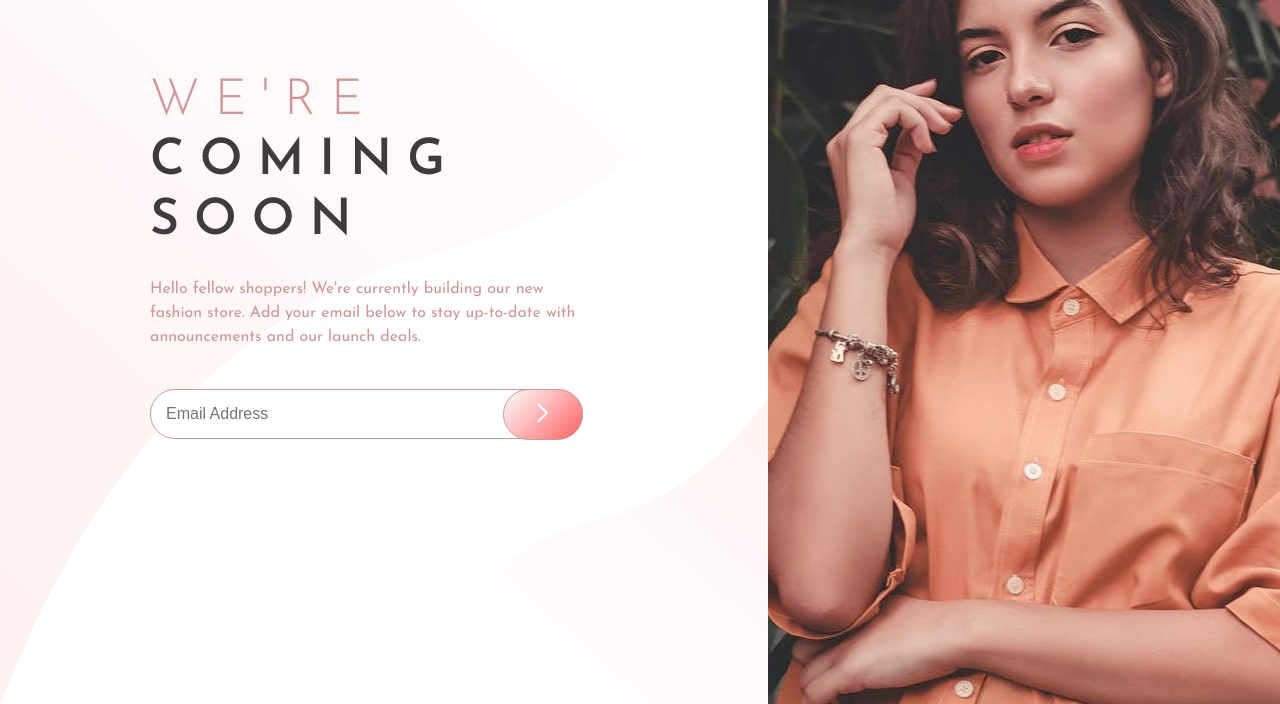
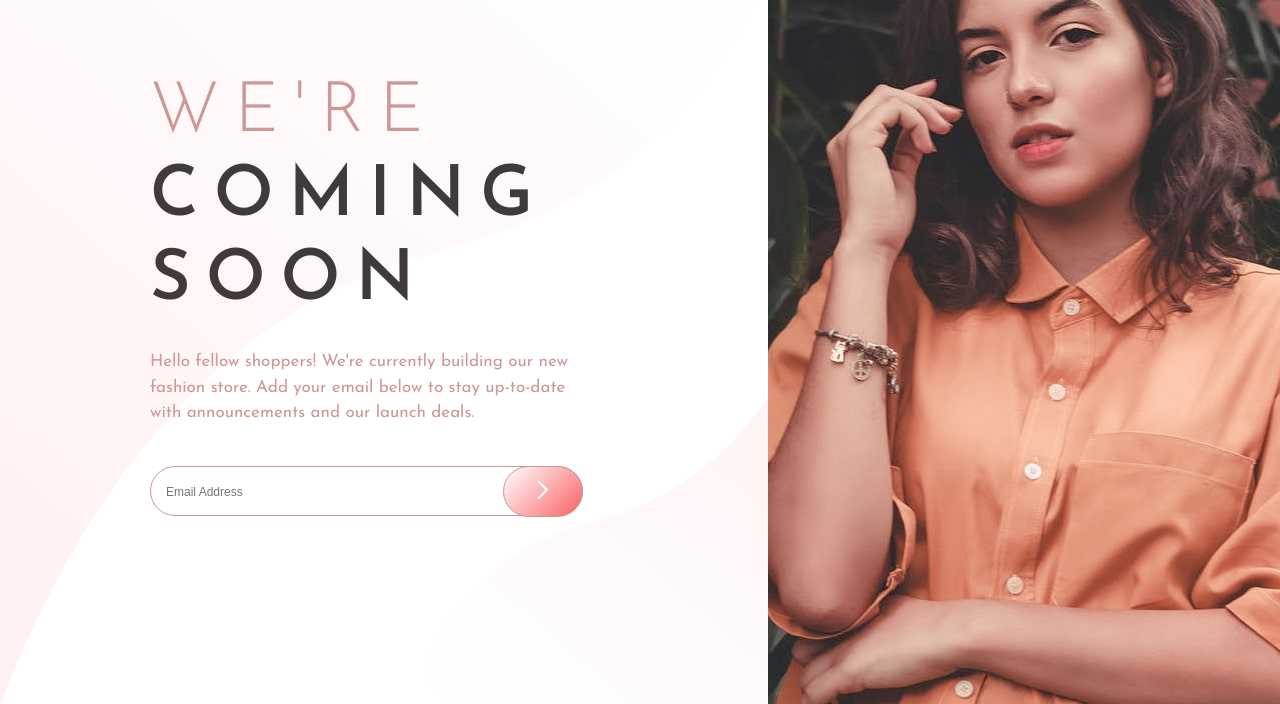
Before and after one commit to Sowmiya07/Frontend-Mentor-Base-Apparel-Challenge, a plain HTML site: page index.html in a window 1280 px wide. Shown: the part 96-800 px from the top of the page. Drawn offline with Linux system fonts and the light colour scheme.

Commit message:
Corrected font sizes

```diff
--- a/styles.css
+++ b/styles.css
@@ -45,7 +45,7 @@ body {
 }
 
 h1 {
-    font-size: 50px;
+    font-size: 70px;
     text-transform: uppercase;
     letter-spacing: 15px;
     display: inline-grid;
@@ -63,6 +63,7 @@ p {
     font-weight: 400;
     line-height: 1.5;
     margin: 25px 0 40px;
+    font-size: 17px;
 }
 
 .poster {
@@ -117,6 +118,11 @@ button:hover, button:focus {
     background: linear-gradient(135deg,hsl(0, 80%, 86%), hsl(0, 74%, 74%));
 }
 
+
+::placeholder {
+    font-size: 12px;
+}
+
 @media screen and (max-width: 775px) {
 
     .container {
```
